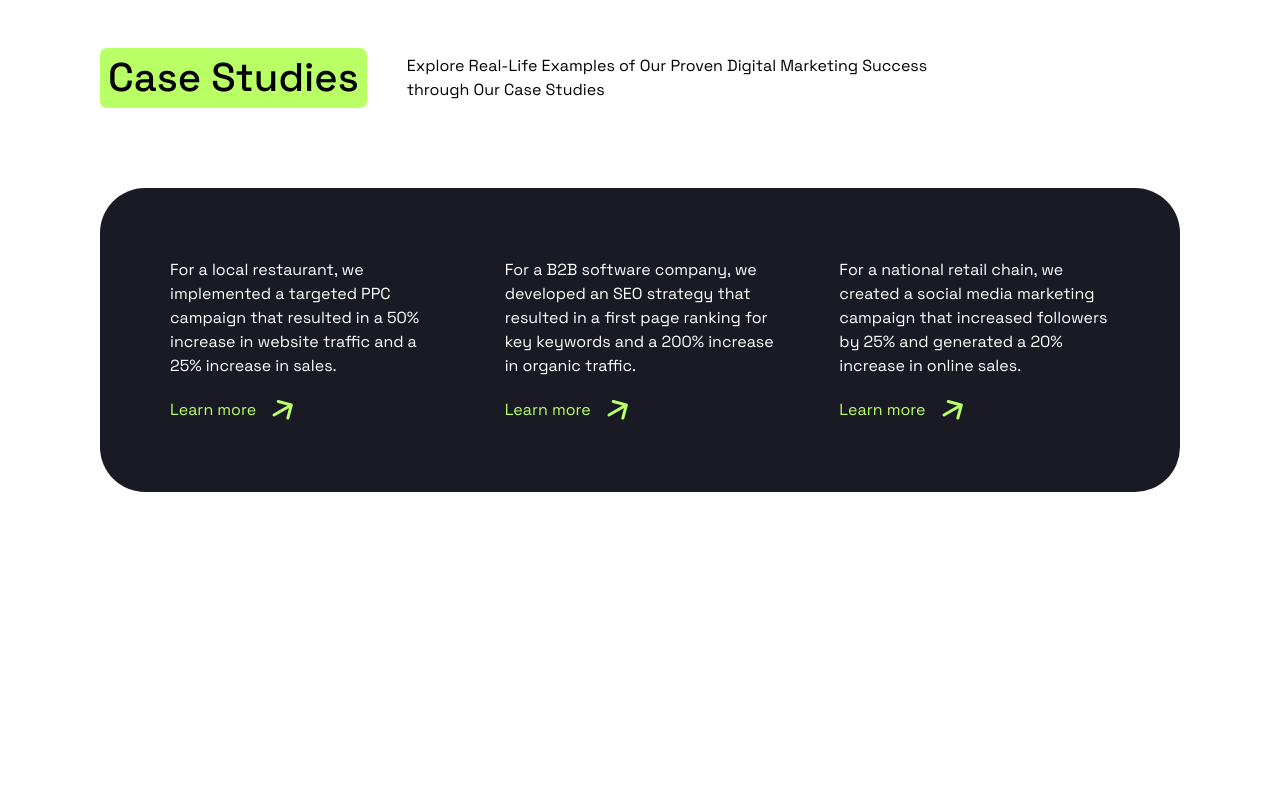
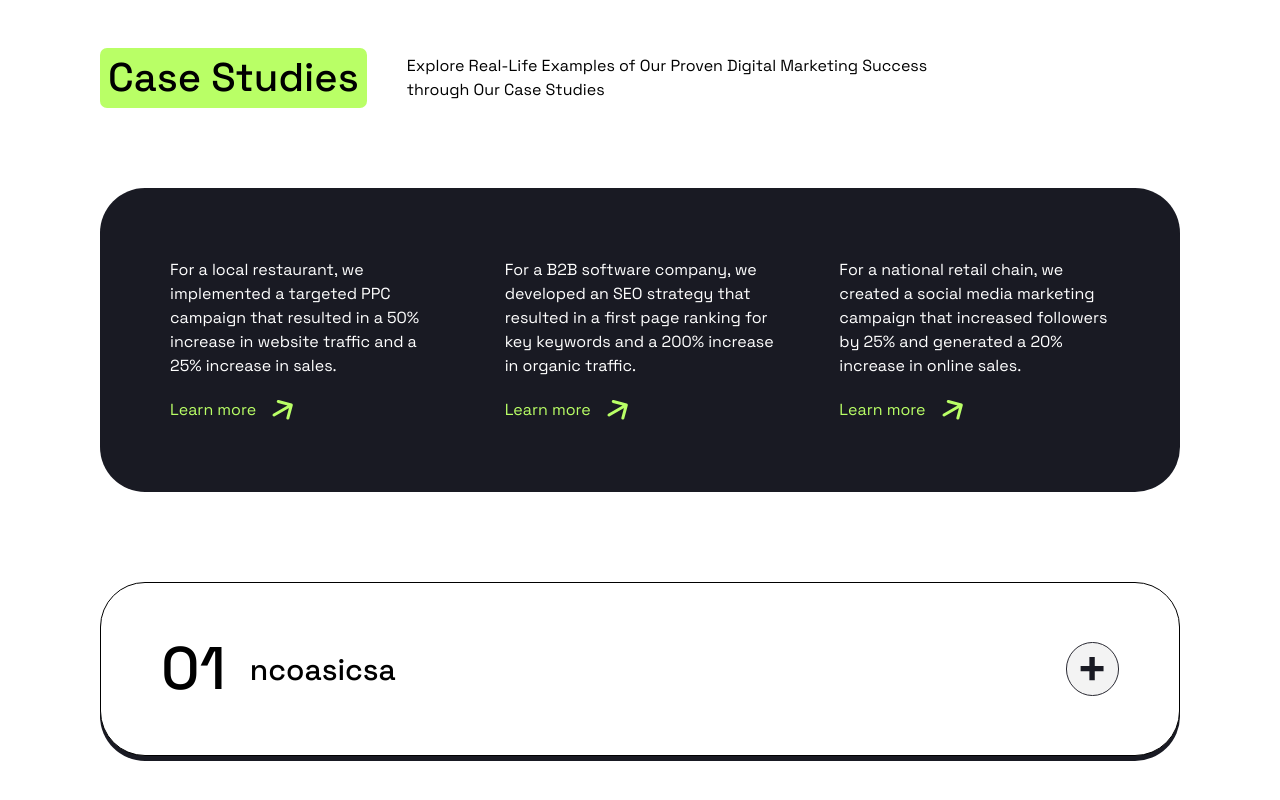
Before and after one commit to xsalles/tailwind-landpage, a React (Vite) app: page / in a window 1280 px wide. Shown: the part 2747-3547 px from the top of the page. Before the commit the page ends 3299 px from the top, so only its background shows below. Built offline with nearby package versions, Linux system fonts and the light colour scheme.

Commit message:
feat: created the component faq

```diff
--- /dev/null
+++ b/src/components/Faq/index.tsx
@@ -0,0 +1,59 @@
+import { useState } from "react";
+import { FaqProps } from "../../interfaces";
+import { iconsDropdown } from "../../constants/icons";
+
+export default function Faq({ number, title, description }: FaqProps) {
+  const [image, setImage] = useState(iconsDropdown.plus);
+  const [isOpen, setIsOpen] = useState(false);
+  const [bgColor, setBgColor] = useState("bg-white");
+
+  const handleImage = () => {
+    if (image === iconsDropdown.plus) {
+      setImage(iconsDropdown.minus);
+    } else {
+      setImage(iconsDropdown.plus);
+    }
+  };
+
+  const handleVisibility = () => {
+    setIsOpen(!isOpen);
+  };
+
+  const handleColor = () => {
+    setBgColor(bgColor === "bg-white" ? "bg-[#B9FF66]" : "bg-white");
+  };
+
+  return (
+    <div
+      className={`flex flex-col gap-[30px] justify-between items-center ${bgColor} shadow-[0_5px_0_0_#191A23] !p-[41px_60px] rounded-[45px] border-1 border-black transition-all duration-500 ease-in-out`}
+    >
+      <div className="w-full flex gap-6 text-center justify-between">
+        <div className="flex w-full gap-6 items-center">
+          <h2 className="font-medium text-[60px]">{number}</h2>
+          <h3 className="font-medium text-[30px] text-center">{title}</h3>
+        </div>
+        <button
+          onClick={() => {
+            handleImage(), handleVisibility(), handleColor();
+          }}
+        >
+          <img
+            src={image}
+            alt={
+              image === iconsDropdown.plus
+                ? "Ao clicar você abre o Faq"
+                : "Ao clicar você fecha o Faq"
+            }
+          />
+        </button>
+      </div>
+
+      {isOpen && (
+        <div className="flex gap-7.5 flex-col">
+          <hr className="w-full h-[1px]" />
+          <p>{description}</p>
+        </div>
+      )}
+    </div>
+  );
+}
--- a/src/interfaces/index.ts
+++ b/src/interfaces/index.ts
@@ -18,3 +18,9 @@ export interface CardServiceProps {
     illustration: string
     bgColorCard: string
 }
+
+export interface FaqProps {
+    number: string;
+    title: string;
+    description: string;
+}
--- a/src/pages/landpage.tsx
+++ b/src/pages/landpage.tsx
@@ -1,18 +1,20 @@
-import "../../tailwind.css"
-import CaseStudiesSection from "../sections/caseStudies"
-import CompanySection from "../sections/company"
-import HeroSection from '../sections/hero'
-import ProposalSection from "../sections/proposal"
-import ServicesSection from "../sections/services"
+import "../../tailwind.css";
+import Faq from "../components/Faq";
+import CaseStudiesSection from "../sections/caseStudies";
+import CompanySection from "../sections/company";
+import HeroSection from "../sections/hero";
+import ProposalSection from "../sections/proposal";
+import ServicesSection from "../sections/services";
 
 export default function Landpage() {
   return (
     <main className="flex flex-col gap-[90px]">
-        <HeroSection />
-        <CompanySection />
-        <ServicesSection />
-        <ProposalSection/>
-        <CaseStudiesSection />
+      <HeroSection />
+      <CompanySection />
+      <ServicesSection />
+      <ProposalSection />
+      <CaseStudiesSection />
+      <Faq number="01" title="ncoasicsa" description="During the initial consultation, we will discuss your business goals and objectives, target audience, and current marketing efforts. This will allow us to understand your needs and tailor our services to best fit your requirements." />
     </main>
-  )
+  );
 }
```
